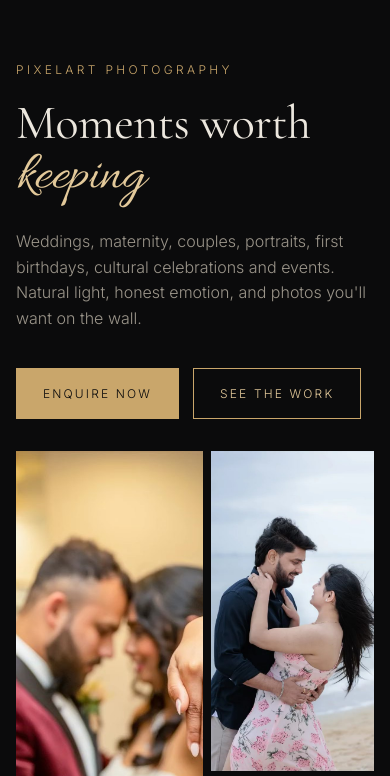
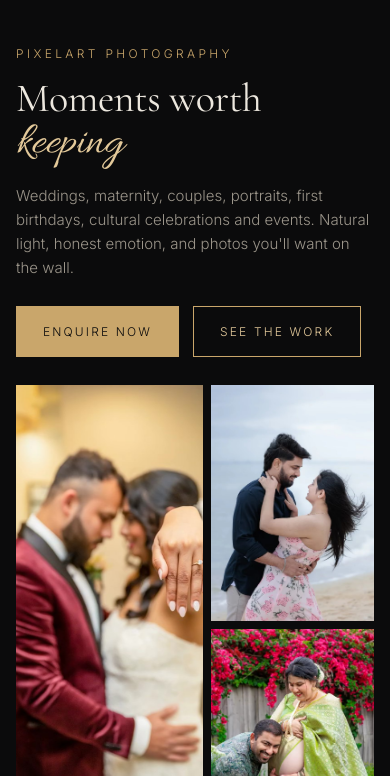
Before and after one commit to Abhijeettg/pixelart-photography, a plain HTML site: page index.html in a window 390 px wide. Shown: the part 60-836 px from the top of the page. Drawn offline with nearby package versions, Linux system fonts and the light colour scheme.

Commit message:
Make hero section more compact
Co-Authored-By: Claude Opus 5.5 <noreply@anthropic.com>

```diff
--- a/index.html
+++ b/index.html
@@ -43,26 +43,26 @@
   @media (max-width: 820px) { .nav ul { display: none; } }
 
   /* ---------- hero ---------- */
-  .hero { position: relative; height: 100svh; min-height: 620px; max-height: 1100px; display: grid; grid-template-columns: 1.1fr 1fr; }
-  .hero-copy { display: flex; flex-direction: column; justify-content: flex-end; padding: 140px var(--gutter) 72px; position: relative; z-index: 2; }
-  .eyebrow { font-size: 12px; letter-spacing: .28em; text-transform: uppercase; color: var(--gold); margin-bottom: 22px; }
-  h1 { font-family: var(--serif); font-weight: 400; font-size: clamp(48px, 7.4vw, 124px); line-height: .95; letter-spacing: -.01em; }
+  .hero { position: relative; height: clamp(460px, 78svh, 760px); display: grid; grid-template-columns: 1.1fr 1fr; }
+  .hero-copy { display: flex; flex-direction: column; justify-content: center; padding: 96px var(--gutter) 32px; position: relative; z-index: 2; }
+  .eyebrow { font-size: 12px; letter-spacing: .28em; text-transform: uppercase; color: var(--gold); margin-bottom: 16px; }
+  h1 { font-family: var(--serif); font-weight: 400; font-size: clamp(40px, 5.6vw, 92px); line-height: .95; letter-spacing: -.01em; }
   h1 em { font-family: var(--script); font-style: normal; color: var(--gold-soft); font-size: 1.15em; display: inline-block; transform: translateY(.06em); }
-  .hero-copy p { max-width: 460px; color: var(--muted); margin-top: 28px; font-size: 16px; }
-  .cta-row { display: flex; gap: 14px; margin-top: 36px; flex-wrap: wrap; }
+  .hero-copy p { max-width: 440px; color: var(--muted); margin-top: 20px; font-size: 15px; }
+  .cta-row { display: flex; gap: 14px; margin-top: 26px; flex-wrap: wrap; }
   .btn { display: inline-flex; align-items: center; gap: 10px; padding: 15px 26px; font-size: 12px; letter-spacing: .18em; text-transform: uppercase; border: 1px solid var(--gold); transition: background .2s, color .2s; cursor: pointer; font-family: var(--sans); }
   .btn.fill { background: var(--gold); color: var(--bg); }
   .btn.fill:hover { background: var(--gold-soft); }
   .btn.ghost { color: var(--gold-soft); background: none; }
   .btn.ghost:hover { background: rgba(201,166,107,.12); }
-  .hero-media { display: grid; grid-template-columns: 1.15fr 1fr; grid-template-rows: minmax(0, 1.25fr) minmax(0, 1fr); gap: 8px; padding: 96px var(--gutter) 40px 0; min-height: 0; }
+  .hero-media { display: grid; grid-template-columns: 1.15fr 1fr; grid-template-rows: minmax(0, 1.25fr) minmax(0, 1fr); gap: 8px; padding: 88px var(--gutter) 24px 0; min-height: 0; }
   .hero-media .slot:first-child { grid-row: span 2; }
   .hero-media .slot { min-height: 0; }
   .hero-media img { position: absolute; inset: 0; object-position: center 30%; }
   @media (max-width: 900px) {
     .hero { grid-template-columns: 1fr; height: auto; max-height: none; }
-    .hero-copy { padding-top: 120px; padding-bottom: 32px; }
-    .hero-media { padding: 0 var(--gutter) 48px; height: 75svh; }
+    .hero-copy { padding-top: 104px; padding-bottom: 28px; }
+    .hero-media { padding: 0 var(--gutter) 40px; height: 56svh; }
   }
 
   /* ---------- photo slot (real photo or styled placeholder) ---------- */
```
